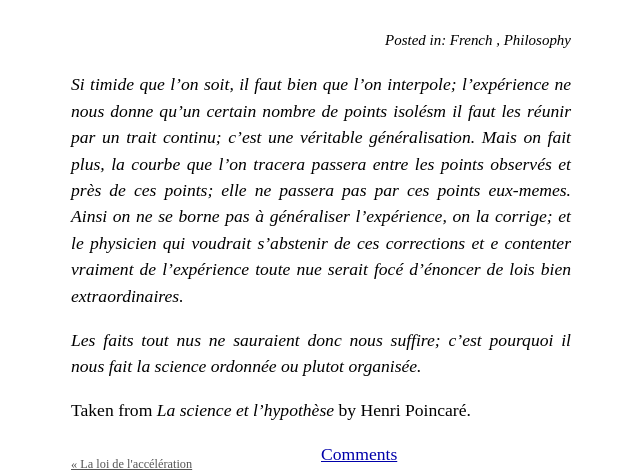
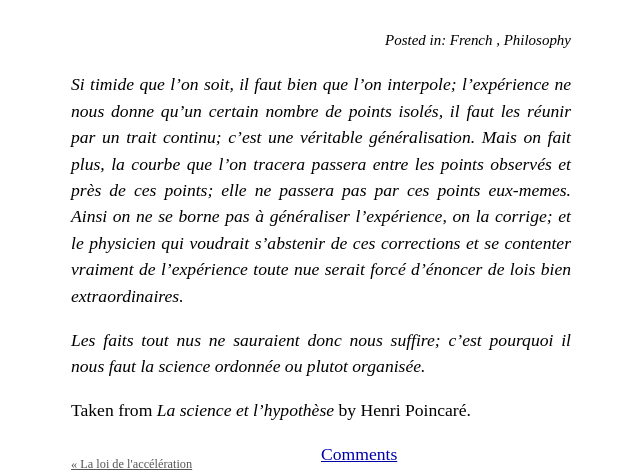
Before and after one commit to philogb/notes, a Jekyll site: the page built from _posts/2012-07-22-la-science-et-l-experience.markdown, in a window 1280 px wide. Shown: the part 235-707 px from the top of the page, without its empty margins (194-834 px from the left). Built offline with Jekyll 4.4.1, drawn with Linux system fonts in a browser that asks for light colours; some web fonts are replaced; comment, search, counter and statistics services are not loaded.

Commit message:
fix typos

```diff
--- a/_posts/2012-07-22-la-loi-de-l-acceleration.markdown
+++ b/_posts/2012-07-22-la-loi-de-l-acceleration.markdown
@@ -18,7 +18,7 @@ force, ou la masse? Nous ne savons meme pas ce que c'est.*
 
 *Qu'est-ce que la masse? C'est répond Newton, le produit du volume par la
 densité. - Il vaudrait mieux dire, répondent Thomson et Tait, que la
-densté est le quotient de la masse par le volume. Qu'est-ce que la
+densité est le quotient de la masse par le volume. Qu'est-ce que la
 force? C'est, dira Kirchhoff, le produit de la masse par l'accélération.
 Mais alors, pourquoi ne pas dire que la masse est le quotient de la
 force par l'accélération?*
@@ -32,7 +32,7 @@ possession de deux règles: égalité de deux forces qui se font équlibre;
 égalité de l'action et de la réaction. Mais, nous l'avons vu plus haut,
 ces deux règles sont insuffissantes; nous sommes obligés de recourir à
 une troisième règle et d'admettre que certaines forces comme, par
-exemple, le poids d'un corps, sont contantes en grandeur et en
+exemple, le poids d'un corps, sont constantes en grandeur et en
 direction. Mais cette troisième règle, je l'ai dit, est une loi
 expérimentale; elle n'est qu'approximativement vraie; elle est une
 mauvaise définition.*
--- a/_posts/2012-07-22-la-science-et-l-experience.markdown
+++ b/_posts/2012-07-22-la-science-et-l-experience.markdown
@@ -6,16 +6,16 @@ categories: [French, Philosophy]
 ---
 
 *Si timide que l'on soit, il faut bien que l'on interpole; l'expérience
-ne nous donne qu'un certain nombre de points isolésm il faut les réunir
+ne nous donne qu'un certain nombre de points isolés, il faut les réunir
 par un trait continu; c'est une véritable généralisation. Mais on fait
 plus, la courbe que l'on tracera passera entre les points observés et
 près de ces points; elle ne passera pas par ces points eux-memes. Ainsi
 on ne se borne pas à généraliser l'expérience, on la corrige; et le
-physicien qui voudrait s'abstenir de ces corrections et e contenter
-vraiment de l'expérience toute nue serait focé d'énoncer de lois bien
+physicien qui voudrait s'abstenir de ces corrections et se contenter
+vraiment de l'expérience toute nue serait forcé d'énoncer de lois bien
 extraordinaires.*
 
 *Les faits tout nus ne sauraient donc nous suffire; c'est pourquoi il
-nous fait la science ordonnée ou plutot organisée.*
+nous faut la science ordonnée ou plutot organisée.*
 
 Taken from *La science et l'hypothèse* by Henri Poincaré.
```
